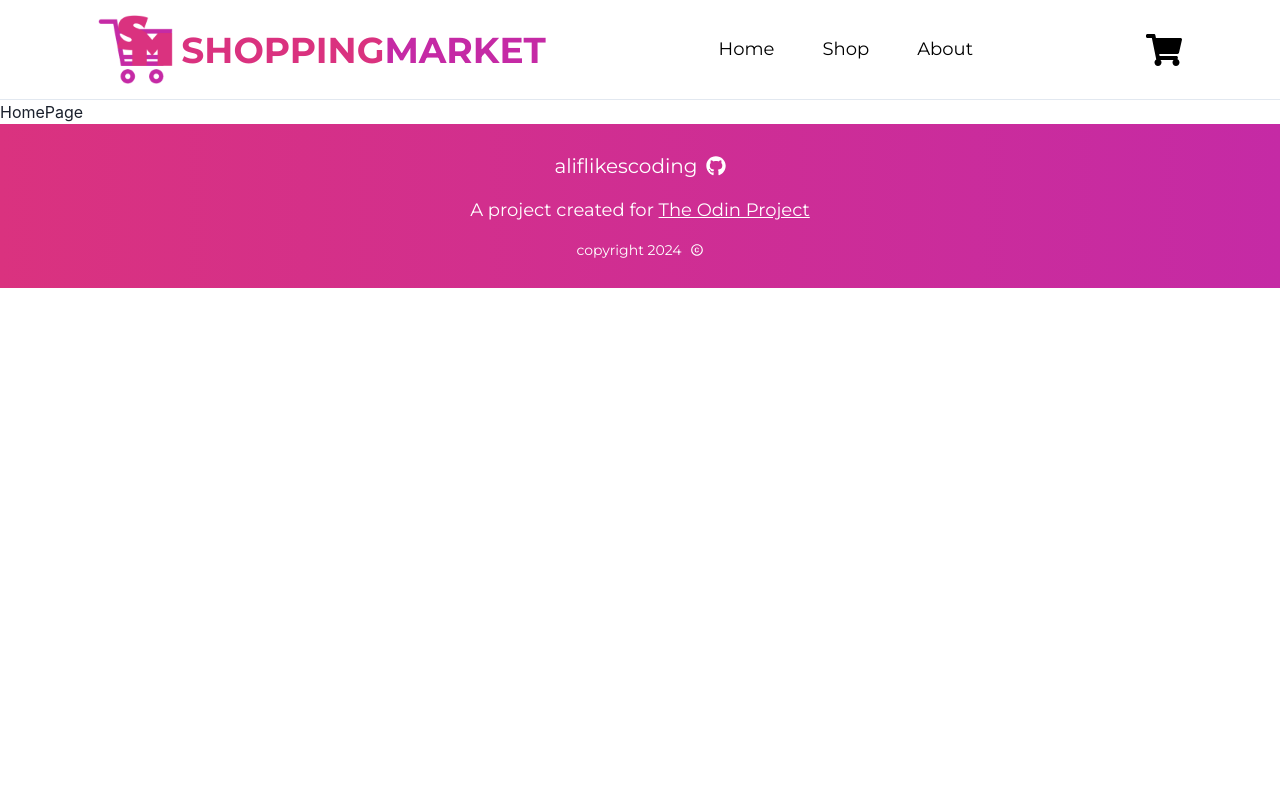
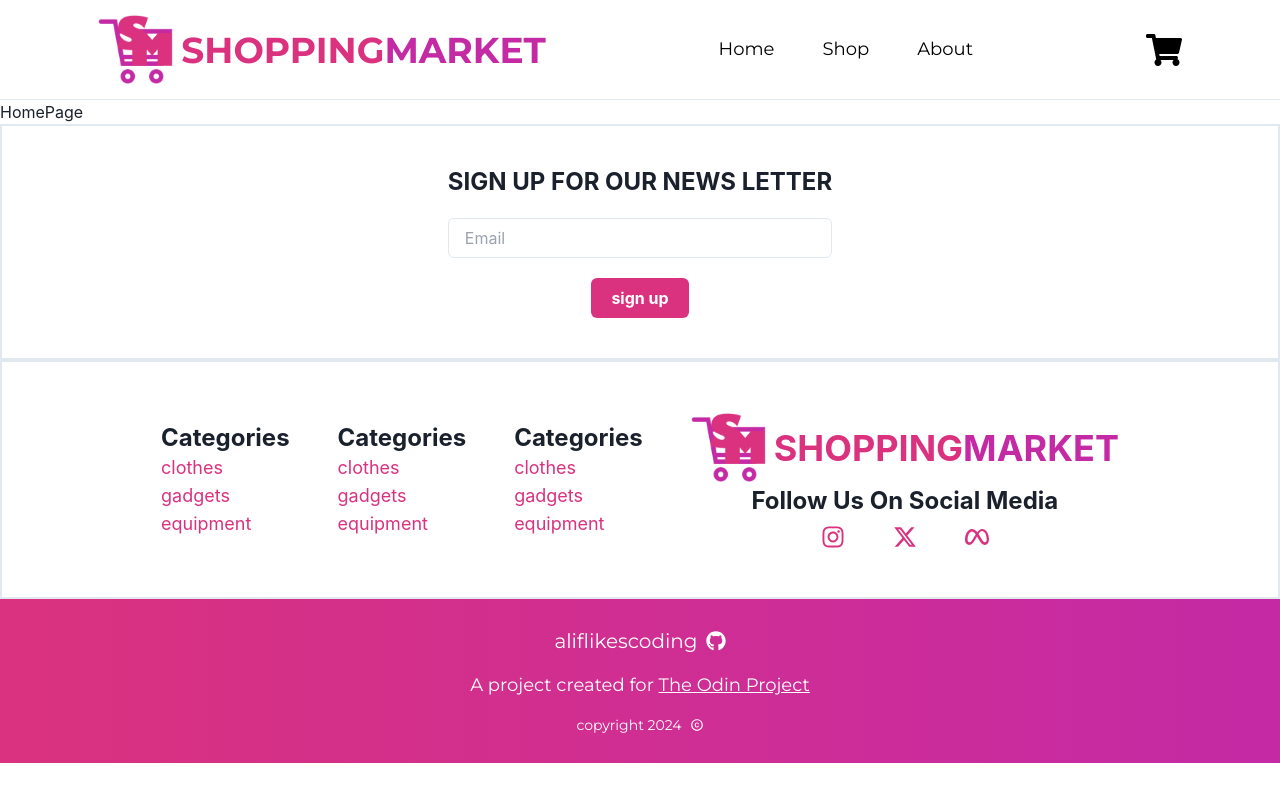
Before and after one commit to aliflikescoding/react-shopping-cart, a React (Vite) app in the folder app/: page / in a window 1280 px wide. Built offline with nearby package versions, Linux system fonts and the light colour scheme; a web font is replaced by a local one.

Commit message:
Add more footer content

```diff
--- a/app/src/sections/Footer.jsx
+++ b/app/src/sections/Footer.jsx
@@ -1,10 +1,60 @@
 import { FaGithub } from "react-icons/fa";
 import { MdCopyright } from "react-icons/md";
-
+import logo from "../assets/shopping-market-logo.png";
+import { FaInstagram } from "react-icons/fa";
+import { FaXTwitter } from "react-icons/fa6";
+import { FaMeta } from "react-icons/fa6";
+import { Input } from '@chakra-ui/react'
 
 const Footer = () => {
   return (
-    <footer className="flex flex-col items-center justify-center p-5 font-montserrat text-background bg-gradient-to-r from-primary to-secondary">
+    <footer>
+      <div className="flex justify-center border-2 p-10">
+        <div className="flex flex-col items-center gap-5">
+          <h1 className="text-2xl font-bold">SIGN UP FOR OUR NEWS LETTER</h1>
+          <Input placeholder='Email' />
+          <button className="bg-primary flex rounded-md text-background px-5 py-2 font-bold">
+            sign up
+          </button>
+        </div>
+      </div>
+      <div className="flex flex-col lg:flex-row items-center justify-center py-12 border-2">
+        <div className="flex gap-5 sm:gap-12">
+          <div className="text-center sm:text-left">
+            <h1 className="font-bold text-lg sm:text-2xl">Categories</h1>
+            <p className="text-md sm:text-lg hover:underline text-primary cursor-pointer">clothes</p>
+            <p className="text-md sm:text-lg hover:underline text-primary cursor-pointer">gadgets</p>
+            <p className="text-md sm:text-lg hover:underline text-primary cursor-pointer">equipment</p>
+          </div>
+          <div className="text-center sm:text-left">
+            <h1 className="font-bold text-lg sm:text-2xl">Categories</h1>
+            <p className="text-md sm:text-lg hover:underline text-primary cursor-pointer">clothes</p>
+            <p className="text-md sm:text-lg hover:underline text-primary cursor-pointer">gadgets</p>
+            <p className="text-md sm:text-lg hover:underline text-primary cursor-pointer">equipment</p>
+          </div>
+          <div className="text-center sm:text-left">
+            <h1 className="font-bold text-lg sm:text-2xl">Categories</h1>
+            <p className="text-md sm:text-lg hover:underline text-primary cursor-pointer">clothes</p>
+            <p className="text-md sm:text-lg hover:underline text-primary cursor-pointer">gadgets</p>
+            <p className="text-md sm:text-lg hover:underline text-primary cursor-pointer">equipment</p>
+          </div>
+        </div>
+        <div className="mt-5 lg:mt-0 lg:ml-12">
+          <a className="flex items-center gap-2 cursor-pointer" to="/">
+            <img src={logo} alt="logo" className="w-[40px] sm:w-[75px]"/>
+            <h1 className="text-2xl sm:text-4xl text-montserrat font-bold uppercase"><span className="text-primary">Shopping</span><span className="text-secondary">Market</span></h1>
+          </a>
+          <div className="flex flex-col items-center">
+            <h1 className="font-bold text-lg sm:text-2xl">Follow Us On Social Media</h1>
+            <div className="flex gap-12">
+              <p className="text-md sm:text-2xl pt-2 text-primary cursor-pointer"><FaInstagram /></p>
+              <p className="text-md sm:text-2xl pt-2 text-primary cursor-pointer"><FaXTwitter /></p>
+              <p className="text-md sm:text-2xl pt-2 text-primary cursor-pointer"><FaMeta /></p>
+            </div>
+          </div>
+        </div>
+      </div>
+      <div className="flex flex-col items-center justify-center p-5 font-montserrat text-background bg-gradient-to-r from-primary to-secondary">
         <a className="flex items-center gap-2 hover:underline text-xl m-2" href="https://github.com/aliflikescoding" target="_">
           <p className="" >aliflikescoding</p>
           <FaGithub />
@@ -13,6 +63,7 @@ const Footer = () => {
           <p>A project created for <a href="https://www.theodinproject.com/" className="underline capitalize" target="_">the odin project</a></p>
         </div>
         <p className="text-sm flex items-center gap-2 m-2">copyright 2024 <MdCopyright /></p>
+      </div>
     </footer>
   )
 }
```
Lines whose indentation alone changed are shown as unchanged.
